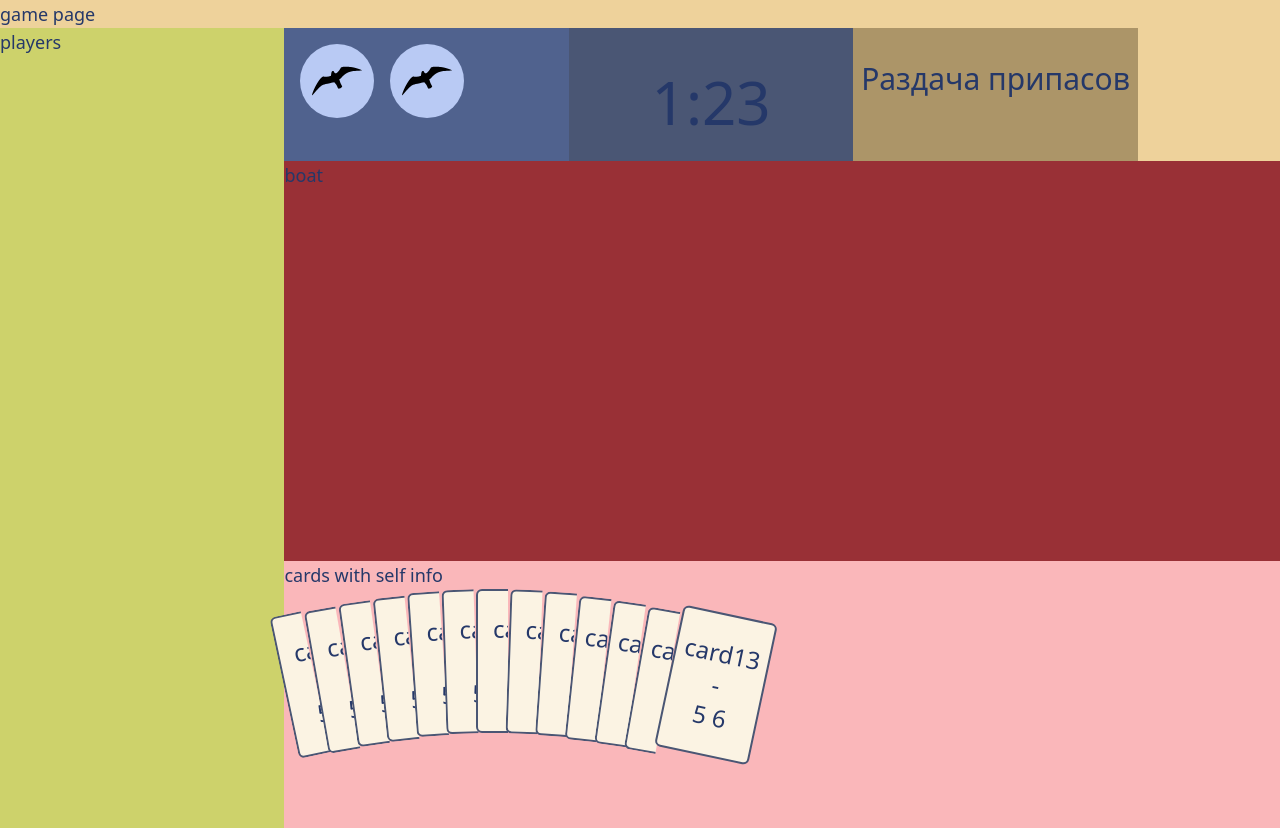
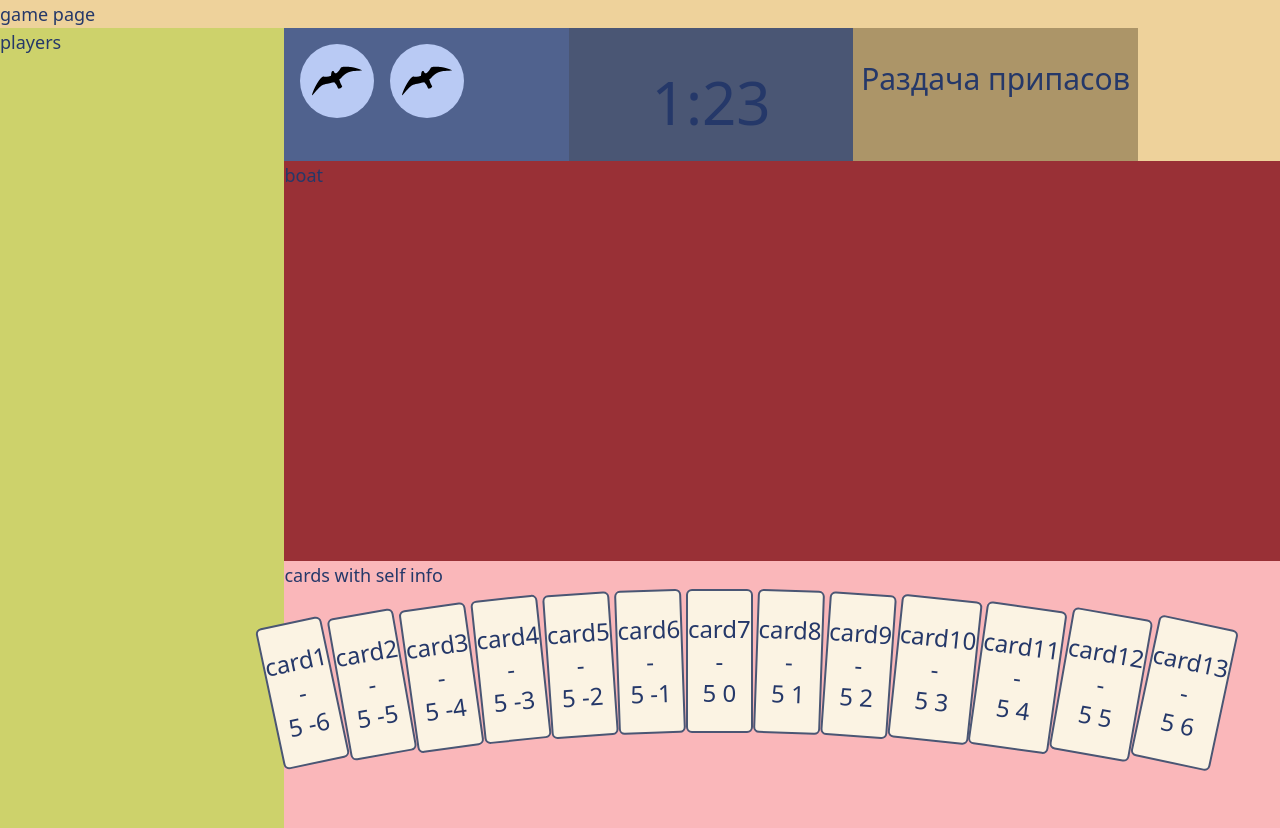
Before and after one commit to LifeBoat-TableGame/API, a Vue app in the folder client/: page /game in a window 1280 px wide. Built offline with nearby package versions, Linux system fonts and the light colour scheme; no server answers.

Commit message:
card overlap v0.3

```diff
--- a/client/src/components/Card.vue
+++ b/client/src/components/Card.vue
@@ -1,13 +1,13 @@
 
 <template>
-<div :class="[tilts[6+props.posFromMiddle], 'hover:rotate-0', shifts[6+props.posFromMiddle], 'cardWrapper', 'hover:scale-150']">
-  <div :class="['card', 'vertical-container', 'box', 'noselect',]" @click="useCard">
+  <div
+    :class="['card', 'vertical-container', 'box', 'noselect', tilts[6 + props.posFromMiddle], shifts[6 + props.posFromMiddle]]"
+    @click="useCard">
     <div>{{ supply.name }}
     </div>
     <div>{{ supply.description }}
     </div>
-    <div>{{ supply.strength }} {{props.posFromMiddle}}
-    </div>
+    <div>{{ supply.strength }} {{ props.posFromMiddle }}
     </div>
   </div>
 </template>
@@ -38,19 +38,19 @@ const tilts = [
   "rotate-[12deg]",
 ]
 const shifts = [
-"translate-y-[1.5rem]",
-"translate-y-[1.2rem]",
-"translate-y-[0.8rem]",
+  "translate-y-[1.9rem]",
+  "translate-y-[1.4rem]",
+  "translate-y-[1rem]",
   "translate-y-[0.5rem]",
-"translate-y-[0.2rem]",
+  "translate-y-[0.25rem]",
   "translate-y-[0.05rem]",
   "translate-y-[0rem]",
   "translate-y-[0.05rem]",
-"translate-y-[0.2rem]",
+  "translate-y-[0.25rem]",
   "translate-y-[0.5rem]",
-"translate-y-[0.8rem]",
-"translate-y-[1.2rem]",
-"translate-y-[1.5rem]",
+  "translate-y-[1rem]",
+  "translate-y-[1.4rem]",
+  "translate-y-[1.9rem]",
 ]
 
 const props = defineProps<{
@@ -62,28 +62,25 @@ const props = defineProps<{
 const emit = defineEmits(['card:clicked'])
 
 
-const startIndex = 7+props.posFromMiddle
+const startIndex = 7 + props.posFromMiddle
 const useCard = () => {
   emit('card:clicked');
 }
 </script>
 
 <style scoped>
-.cardWrapper {
-  @apply overflow-hidden;
-}
-
-.cardWrapper:last-child,
-.cardWrapper:hover {
-  @apply overflow-visible
-}
 .card {
-    @apply bg-light-bg
+  @apply
+  bg-light-bg
   text-2xl
   hover:text-3xl
-    border-2 border-dark-blue
+  border-2
+  w-24 h-36
+  border-dark-blue
   hover:border-deep-blue
-    w-24 h-36
-    origin-[50%_90%]
+  origin-[50%_100%]
+  hover:z-10
+  hover:rotate-0
+  hover:scale-150
 }
 </style>
--- a/client/src/components/Hand.vue
+++ b/client/src/components/Hand.vue
@@ -1,4 +1,3 @@
-
 <template>
   <div class="hand">
       <Card v-for="(supply, index) in supplies"
@@ -6,6 +5,7 @@
       :posFromMiddle="index-Math.ceil(supplies.length/2)+1"
       :supply=supply
       :tilted="true"
+      v-bind:class="[index!=0 ? overlapVal : '']"
       >
       </Card>
   </div>
@@ -17,6 +17,7 @@ import { useMainStore } from '../stores/main';
 import { useRoomStore } from '../stores/rooms';
 import { Supply } from '../interfaces/game';
 import Card from './Card.vue';
+import { computed } from '@vue/reactivity';
 const title = 'ActiveRoomMenu';
 const mainStore = useMainStore();
 const roomStore = useRoomStore();
@@ -26,7 +27,9 @@ const props = defineProps<{
   supplies: Supply[];
 }>();
 const emit = defineEmits(['card:clicked'])
-
+const overlapVal = computed(() => {
+  return 'ml-[-' + (6-(30-6)/(props.supplies.length-1))+ 'rem]'
+});
 </script>
 <style scoped>
 
```
Lines whose indentation alone changed are shown as unchanged.
